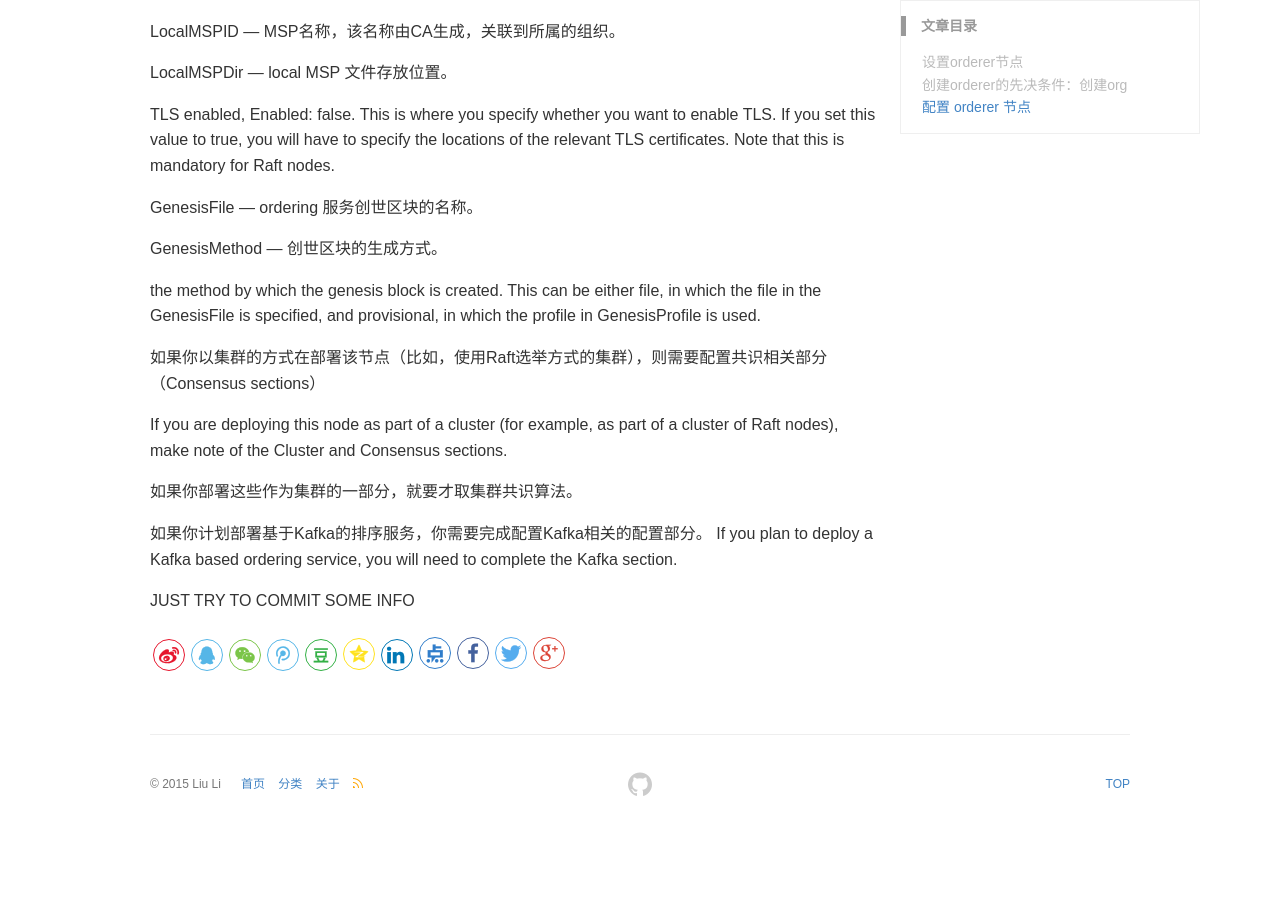
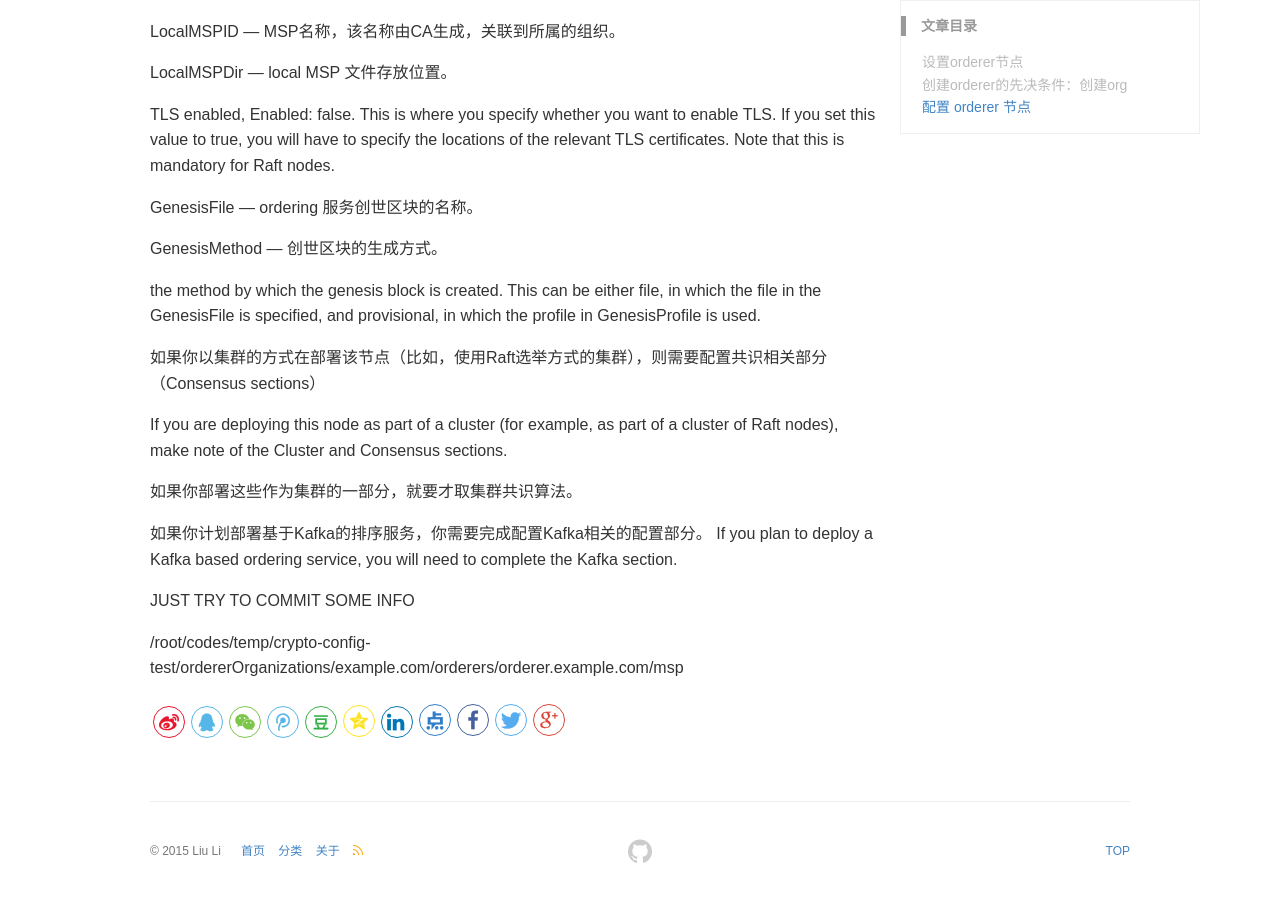
Before and after one commit to nox60/nox60.github.io, a Jekyll site: the page built from _posts/2019-7-24-orderer.md, in a window 1280 px wide and 900 px high, scrolled down 832 px. Built offline with Jekyll 4.4.1, drawn with Linux system fonts in a browser that asks for light colours; our own code applies the rules of GitHub Pages for plain Markdown files; comment, search, counter and statistics services are not loaded; before the commit the page ends 1665 px from its top, so only the background shows below that.

Commit message:
Modified files

```diff
--- a/_posts/2019-7-24-orderer.md
+++ b/_posts/2019-7-24-orderer.md
@@ -46,3 +46,6 @@ If you plan to deploy a Kafka based ordering service, you will need to complete
 
 
 JUST TRY TO COMMIT SOME INFO
+
+
+/root/codes/temp/crypto-config-test/ordererOrganizations/example.com/orderers/orderer.example.com/msp
```
